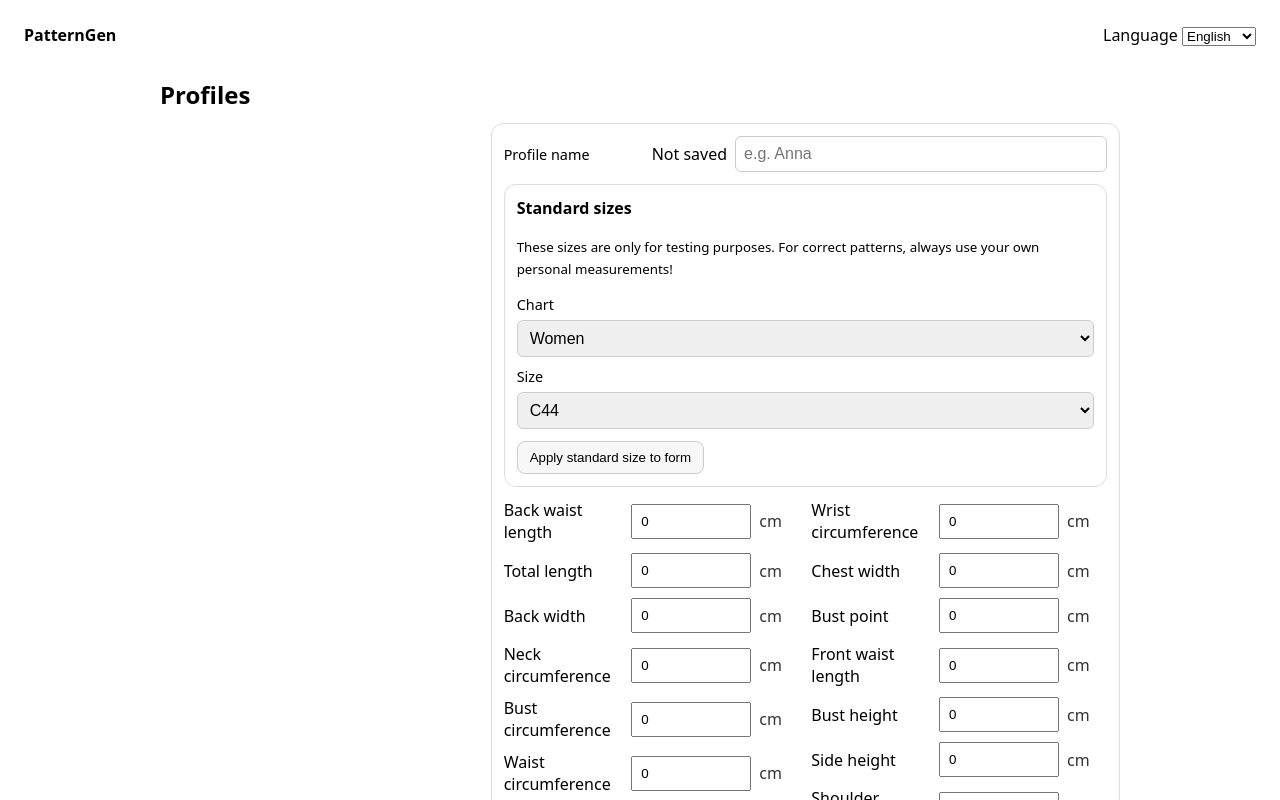
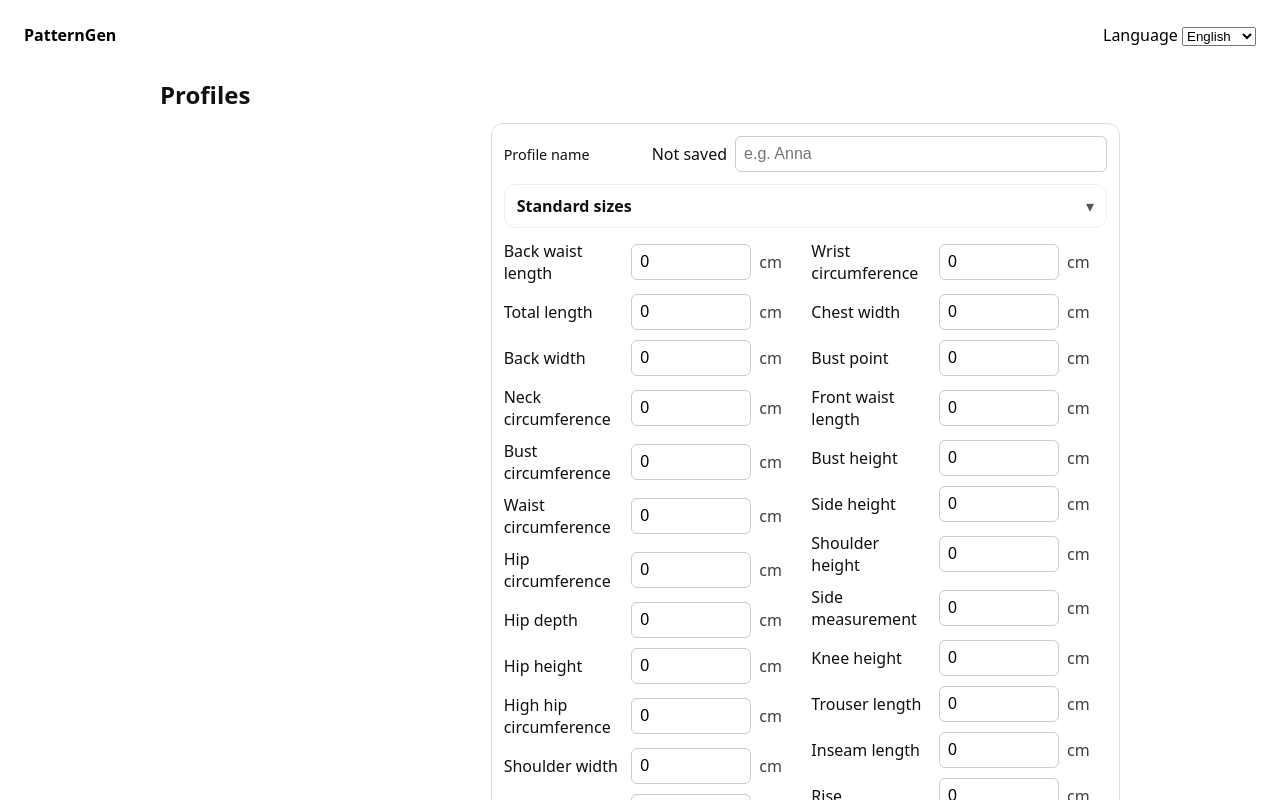
Before and after one commit to ramstedt/patterngen, a React (Vite) app: page / in a window 1280 px wide. Both pictures are taken after a click on the button "New profile". Shown: the top 800 px of the page. Built offline with nearby package versions, Linux system fonts and the light colour scheme.

Commit message:
i18n and UX improvements

```diff
--- a/i18n/translations.ts
+++ b/i18n/translations.ts
@@ -13,6 +13,13 @@ const en = {
   saveProfile: 'Save profile',
   cancel: 'Cancel',
   saved: 'Saved',
+  notSaved: 'Not saved',
+  unsavedChanges: 'Unsaved changes',
+  women: 'Women',
+  men: 'Men',
+  size: 'Size',
+  chart: 'Chart',
+  updated: 'Updated',
   confirmDeleteProfile: 'Delete this profile? This cannot be undone.',
   noProfileSelected: 'No profile selected.',
   profileExists:
@@ -20,7 +27,12 @@ const en = {
   eg: 'e.g.',
   standardSizes: 'Standard sizes',
   standardSizesExplanation:
-    'These sizes are only for testing purposes. For correct patterns, always use your own personal measurements!',
+    'These sizes are only for testing purposes. For correct patterns, always use your own personal measurements! The values are based on the European sizing systems (EN 13402 / ISO 8559). Values represent statistical averages, not bespoke tailoring measurements',
+  fillInMeaseurements:
+    'Fill in the measurements and save to create the profile',
+  rememberToSave: 'Remember to save your changes.',
+  nothingToSave: 'No changes to save.',
+  applyStandardSize: 'Apply standard size to form',
 
   // measurements (from Måttschema)
   backWaistLength: 'Back waist length',
@@ -67,6 +79,13 @@ const sv: Record<keyof typeof en, string> = {
   saveProfile: 'Spara profil',
   cancel: 'Avbryt',
   saved: 'Sparat',
+  notSaved: 'Inte sparat',
+  unsavedChanges: 'Osparade ändringar',
+  women: 'Dam',
+  men: 'Herr',
+  size: 'Storlek',
+  chart: 'Tabell',
+  updated: 'Uppdaterad',
   confirmDeleteProfile: 'Ta bort profilen? Detta går inte att ångra.',
   noProfileSelected: 'Ingen profil vald.',
   profileExists:
@@ -74,7 +93,12 @@ const sv: Record<keyof typeof en, string> = {
   eg: 't.ex.',
   standardSizes: 'Standardstorlekar',
   standardSizesExplanation:
-    'Dessa storlekar är endast för att testa. Du måste ange dina egna personliga mått för att kunna generera korrekta mönster!',
+    'Dessa storlekar är endast för att testa. Du måste ange dina egna personliga mått för att kunna generera korrekta mönster! Måtten är baserade på europeiska storlekssystem (EN 13402 / ISO 8559). Värdena representerar statistiska medelvärden, inte skräddarsydda mått.',
+  fillInMeaseurements:
+    'Skapa din profil genom att fylla i dina mått och spara.',
+  rememberToSave: 'Glöm inte att spara dina ändringar',
+  nothingToSave: 'Det finns inga ändringar att spara.',
+  applyStandardSize: 'Fyll i formuläret med måtten från standardstorleken.',
 
   // measurements (från Måttschema)
   backWaistLength: 'Livlängd bak',
--- a/src/App.css
+++ b/src/App.css
@@ -4,20 +4,3 @@
   padding: 2rem;
   text-align: center;
 }
-
-button {
-  padding: 8px 12px;
-  border-radius: 8px;
-  border: 1px solid #ccc;
-  background: #f7f7f7;
-  cursor: pointer;
-}
-
-button:hover {
-  background: #eee;
-}
-
-button:disabled {
-  opacity: 0.5;
-  cursor: not-allowed;
-}
--- a/src/components/ProfileManager/ProfileManager.css
+++ b/src/components/ProfileManager/ProfileManager.css
@@ -1,14 +1,38 @@
+/* ProfileManager (scoped styles) */
 .pm-root {
+  /* theme tokens */
+  --pm-font: system-ui, -apple-system, BlinkMacSystemFont, sans-serif;
+  --pm-text: #111;
+  --pm-muted: #555;
+
+  --pm-bg: #fff;
+  --pm-surface: #fff;
+
+  --pm-border: #ccc;
+  --pm-border-soft: #ddd;
+  --pm-divider: #eee;
+
+  --pm-radius: 12px;
+  --pm-radius-sm: 6px;
+
+  --pm-pad: 12px;
+  --pm-pad-sm: 8px;
+
+  --pm-gap: 8px;
+  --pm-gap-lg: 16px;
+
+  --pm-font-sm: 0.9rem;
+  --pm-font-xs: 0.8rem;
+  --pm-font-base: 1rem;
+
   max-width: 960px;
   margin: 0 auto;
   padding: 16px;
-  font-family:
-    system-ui,
-    -apple-system,
-    BlinkMacSystemFont,
-    sans-serif;
+  font-family: var(--pm-font);
+  color: var(--pm-text);
 }
 
+/* Layout */
 .pm-header {
   display: flex;
   flex-direction: column;
@@ -18,55 +42,59 @@
 .pm-actions {
   display: flex;
   flex-wrap: wrap;
-  gap: 8px;
+  gap: var(--pm-gap);
 }
 
 .pm-layout {
   margin-top: 12px;
   display: grid;
   grid-template-columns: 1fr;
-  gap: 16px;
+  gap: var(--pm-gap-lg);
 }
 
+/* Cards */
 .pm-card {
-  border: 1px solid #ddd;
-  border-radius: 12px;
-  padding: 12px;
-  background: white;
+  border: 1px solid var(--pm-border-soft);
+  border-radius: var(--pm-radius);
+  padding: var(--pm-pad);
+  background: var(--pm-surface);
 }
 
+/* Form controls */
 .pm-label {
   display: block;
   margin-bottom: 6px;
-  font-size: 0.9rem;
+  font-size: var(--pm-font-sm);
   font-weight: 500;
 }
 
-.pm-select {
+.pm-input,
+.pm-select,
+.pm-field input[type='number'] {
   width: 100%;
-  padding: 8px;
-  border-radius: 6px;
-  border: 1px solid #ccc;
-  font-size: 1rem;
+  padding: var(--pm-pad-sm);
+  box-sizing: border-box;
+  border-radius: var(--pm-radius-sm);
+  border: 1px solid var(--pm-border);
+  font-size: var(--pm-font-base);
+  background: var(--pm-bg);
 }
 
+.pm-input {
+  flex: 1;
+}
+
+/* Rows / fields */
 .pm-row {
   display: flex;
-  gap: 8px;
+  gap: var(--pm-gap);
   align-items: center;
+  flex-wrap: wrap;
 }
 
 .pm-row label {
   width: 140px;
-  font-size: 0.9rem;
-}
-
-.pm-input {
-  flex: 1;
-  padding: 8px;
-  border-radius: 6px;
-  border: 1px solid #ccc;
-  font-size: 1rem;
+  font-size: var(--pm-font-sm);
 }
 
 .pm-fields {
@@ -85,7 +113,7 @@
 .pm-field {
   display: grid;
   grid-template-columns: 1fr 120px 40px;
-  gap: 8px;
+  gap: var(--pm-gap);
   align-items: center;
 }
 
@@ -93,15 +121,17 @@
   margin-top: 12px;
   display: flex;
   flex-wrap: wrap;
-  gap: 8px;
+  gap: var(--pm-gap);
   align-items: center;
 }
 
 .pm-muted {
-  font-size: 0.8rem;
+  font-size: var(--pm-font-xs);
   opacity: 0.7;
+  color: var(--pm-muted);
 }
 
+/* Tables */
 .pm-table {
   width: 100%;
   border-collapse: collapse;
@@ -110,7 +140,7 @@
 
 .pm-table td {
   padding: 8px 0;
-  border-bottom: 1px solid #eee;
+  border-bottom: 1px solid var(--pm-divider);
   vertical-align: top;
 }
 
@@ -120,25 +150,42 @@
   font-weight: 500;
 }
 
-/* Mobile-first buttons */
-button {
-  padding: 8px 12px;
-  border-radius: 8px;
-  border: 1px solid #ccc;
-  background: #f7f7f7;
-  cursor: pointer;
+/* Accordion */
+.pm-accordion {
+  border: 1px solid var(--pm-divider);
+  border-radius: var(--pm-radius);
+  padding: 10px 12px;
+  margin-top: 12px;
+  background: var(--pm-surface);
 }
 
-button:hover {
-  background: #eee;
+.pm-accordionSummary {
+  cursor: pointer;
+  list-style: none;
+  display: flex;
+  align-items: center;
+  justify-content: space-between;
+  gap: var(--pm-gap);
 }
 
-button:disabled {
-  opacity: 0.5;
-  cursor: not-allowed;
+.pm-accordionSummary::-webkit-details-marker {
+  display: none;
 }
 
-/* Desktop layout enhancements */
+.pm-accordionSummary::after {
+  content: '▾';
+  opacity: 0.7;
+}
+
+.pm-accordion[open] .pm-accordionSummary::after {
+  content: '▴';
+}
+
+.pm-accordionBody {
+  padding-top: 6px;
+}
+
+/* Responsive */
 @media (min-width: 820px) {
   .pm-header {
     flex-direction: row;
--- a/src/components/ProfileManager/ProfileManager.tsx
+++ b/src/components/ProfileManager/ProfileManager.tsx
@@ -259,7 +259,7 @@ export function ProfileManager() {
                 className='pm-select'
               >
                 <option value='' disabled>
-                  —
+                  -
                 </option>
                 {profiles.map((p) => (
                   <option key={p.id} value={p.id}>
@@ -272,7 +272,9 @@ export function ProfileManager() {
 
           {active && (
             <div className='pm-muted' style={{ marginTop: 12 }}>
-              <div>Updated: {new Date(active.updatedAt).toLocaleString()}</div>
+              <div>
+                {t('updated')}: {new Date(active.updatedAt).toLocaleString()}
+              </div>
             </div>
           )}
         </div>
@@ -284,10 +286,10 @@ export function ProfileManager() {
                 <label>{t('profileName')}</label>
                 <span className='pm-status' aria-live='polite'>
                   {mode === 'new'
-                    ? 'Not saved'
+                    ? t('notSaved')
                     : isDirty
-                      ? 'Unsaved changes'
-                      : 'Saved'}
+                      ? t('unsavedChanges')
+                      : t('saved')}
                 </span>
               </div>
               <input
@@ -299,19 +301,19 @@ export function ProfileManager() {
             </div>
 
             {mode === 'new' && (
-              <div className='pm-card' style={{ marginTop: 12 }}>
-                <div
-                  className='pm-row'
-                  style={{ justifyContent: 'space-between' }}
-                >
+              <details className='pm-accordion'>
+                <summary className='pm-accordionSummary'>
                   <strong>{t('standardSizes')}</strong>
-                </div>
-                <p>
+                </summary>
+
+                <div className='pm-accordionBody'>
+                  <p className='pm-muted' style={{ marginTop: 8 }}>
                     <small>{t('standardSizesExplanation')}</small>
                   </p>
+
                   <div style={{ marginTop: 10 }}>
                     <label className='pm-label' style={{ marginBottom: 6 }}>
-                    Chart
+                      {t('chart')}
                     </label>
                     <select
                       value={standardChart}
@@ -320,14 +322,14 @@ export function ProfileManager() {
                       }
                       className='pm-select'
                     >
-                    <option value='women'>Women</option>
-                    <option value='men'>Men</option>
+                      <option value='women'>{t('women')}</option>
+                      <option value='men'>{t('men')}</option>
                     </select>
                   </div>
 
                   <div style={{ marginTop: 10 }}>
                     <label className='pm-label' style={{ marginBottom: 6 }}>
-                    Size
+                      {t('size')}
                     </label>
 
                     {standardChart === 'women' ? (
@@ -408,10 +410,11 @@ export function ProfileManager() {
                         applyPresetToForm(preset);
                       }}
                     >
-                    Apply standard size to form
+                      {t('applyStandardSize')}
                     </button>
                   </div>
                 </div>
+              </details>
             )}
 
             <div className='pm-fields'>
@@ -462,10 +465,10 @@ export function ProfileManager() {
               {savedMsg && <span style={{ marginLeft: 8 }}>{t('saved')}</span>}
               <span className='pm-muted'>
                 {mode === 'new'
-                  ? 'Fill in the measurements and save to create the profile.'
+                  ? t('fillInMeaseurements')
                   : isDirty
-                    ? 'Remember to save your changes.'
-                    : 'No changes to save.'}
+                    ? t('rememberToSave')
+                    : t('nothingToSave')}
               </span>
             </div>
           </form>
--- a/src/data/standardSizesMen176.json
+++ b/src/data/standardSizesMen176.json
@@ -3,7 +3,7 @@
     "label": "Standard sizes (men)",
     "height": 176,
     "unit": "cm",
-    "description": "Standard body measurement tables for menswear, based on European sizing systems (EN 13402 / ISO 8559) and industry grading references. Values represent statistical averages, not bespoke tailoring measurements."
+    "description": "Standard body measurement tables for menswear, based on European sizing systems (EN 13402 / ISO 8559). Values represent statistical averages, not bespoke tailoring measurements."
   },
   "sizes": [
     "C40",
--- a/src/data/standardSizesWomen168.json
+++ b/src/data/standardSizesWomen168.json
@@ -3,7 +3,7 @@
     "label": "Standard sizes (women)",
     "height": 168,
     "unit": "cm",
-    "description": "Standard female body measurements based on European sizing systems (EN 13402 / ISO 8559) and industry grading references. Values represent statistical averages, not bespoke tailoring measurements."
+    "description": "Standard female body measurements based on European sizing systems (EN 13402 / ISO 8559). Values represent statistical averages, not bespoke tailoring measurements."
   },
   "sizes": [
     "C30",
--- /dev/null
+++ b/src/index.css
@@ -0,0 +1,51 @@
+:root {
+  --btn-border: #ccc;
+  --btn-bg: #f7f7f7;
+  --btn-bg-hover: #efefef;
+  --btn-focus: #333;
+  --btn-radius: 6px;
+  --btn-pad: 6px 10px;
+  --btn-font-size: 0.9rem;
+  --btn-danger-border: #d55;
+  --btn-danger-bg: #fff5f5;
+  --btn-danger-bg-hover: #ffecec;
+}
+
+button {
+  appearance: none;
+  border: 1px solid var(--btn-border);
+  background: var(--btn-bg);
+  padding: var(--btn-pad);
+  border-radius: var(--btn-radius);
+  font-size: var(--btn-font-size);
+  font-weight: 500;
+  cursor: pointer;
+  line-height: 1.2;
+}
+
+button:hover {
+  background: var(--btn-bg-hover);
+}
+
+button:active {
+  transform: translateY(1px);
+}
+
+button:focus-visible {
+  outline: 2px solid var(--btn-focus);
+  outline-offset: 2px;
+}
+
+button:disabled {
+  opacity: 0.55;
+  cursor: not-allowed;
+}
+
+button.pm-danger {
+  border-color: var(--btn-danger-border);
+  background: var(--btn-danger-bg);
+}
+
+button.pm-danger:hover {
+  background: var(--btn-danger-bg-hover);
+}
--- a/src/main.tsx
+++ b/src/main.tsx
@@ -2,6 +2,7 @@ import React from 'react';
 import ReactDOM from 'react-dom/client';
 import App from './App.tsx';
 import { I18nProvider } from '../i18n/i18n.tsx';
+import './index.css';
 
 ReactDOM.createRoot(document.getElementById('root')!).render(
   <React.StrictMode>
```
Lines whose indentation alone changed are shown as unchanged.
